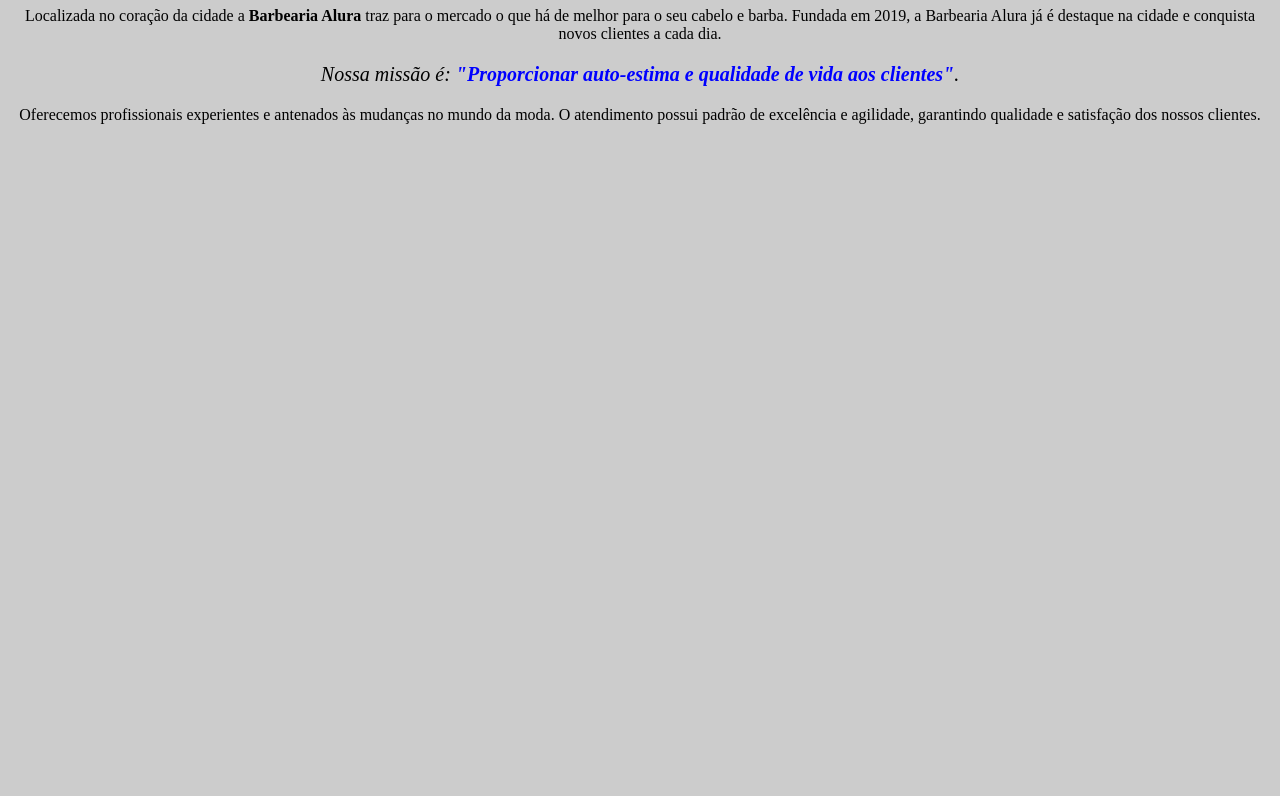
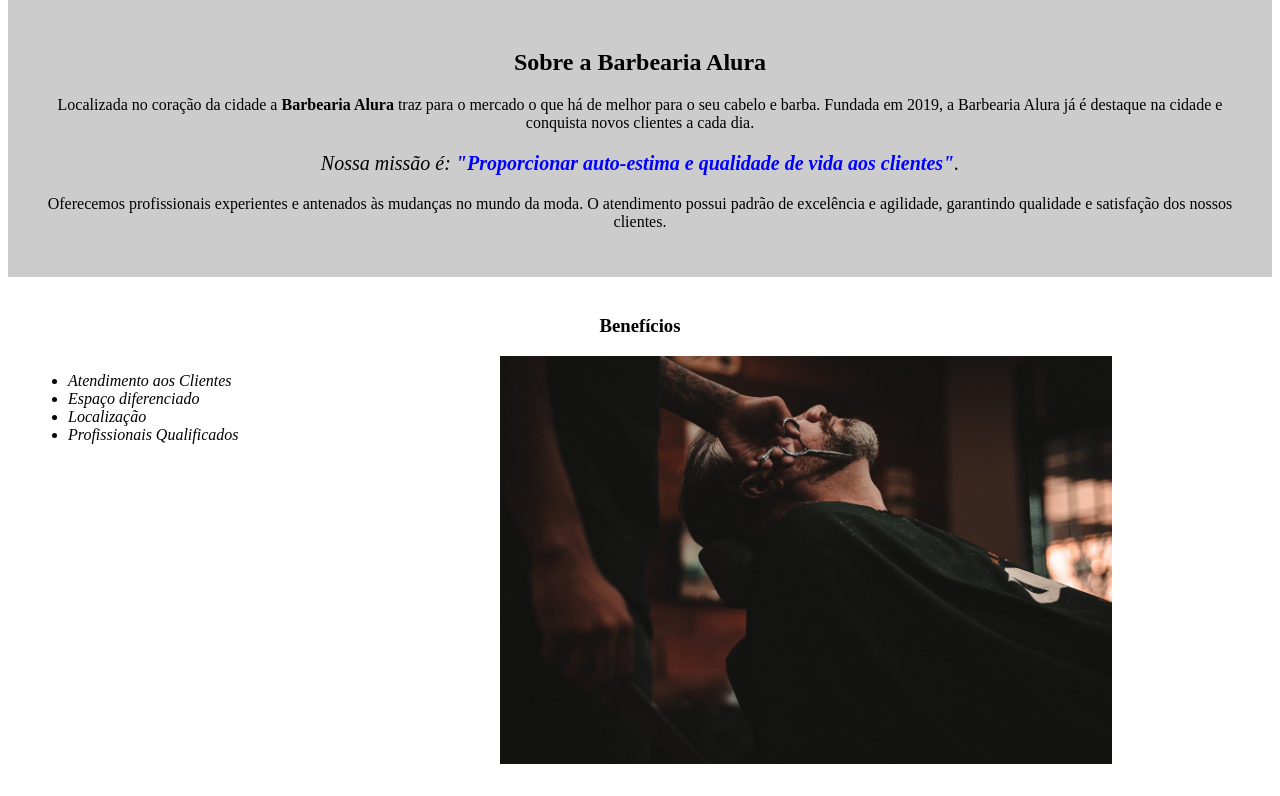
Before and after one commit to RufoAnna/Curso-Barbearia-Alura, a plain HTML site: page index.html in a window 1280 px wide. Shown: the part 559-1355 px from the top of the page. Before the commit the page ends 800 px from the top, so only its background shows below. Drawn offline with Linux system fonts and the light colour scheme.

Commit message:
finalizando a primeira etapa

```diff
--- a/index.html
+++ b/index.html
@@ -9,13 +9,33 @@
   </head>
 
   <body>
+    <header>
+        <h1 class="titulo-principal">Barbearia Alura</h1>
+      </header>
     <img id="banner" src="banner.jpg">
-        <h1>Sobre a Barbearia Alura</h1>
+    <div class="principal">
+        <h2 class="titulo-centralizado">Sobre a Barbearia Alura</h2>
 
         <p>Localizada no coração da cidade a <strong>Barbearia Alura</strong> traz para o mercado o que há de melhor para o seu cabelo e barba. Fundada em 2019, a Barbearia Alura já é destaque na cidade e conquista novos clientes a cada dia.</p>
 
         <p id="missao"><em>Nossa missão é: <strong>"Proporcionar auto-estima e qualidade de vida aos clientes"</strong>.</em></p>
 
         <p>Oferecemos profissionais experientes e antenados às mudanças no mundo da moda. O atendimento possui padrão de excelência e agilidade, garantindo qualidade e satisfação dos nossos clientes.</p>
+</div>
+
+<div class="benefícios">
+ <h3 class="titulo-centralizado">Benefícios</h3>
+
+<ul>
+    <li class="itens">Atendimento aos Clientes</li>
+    <li class="itens">Espaço diferenciado</li>
+    <li class="itens">Localização</li>
+    <li class="itens">Profissionais Qualificados</li>
+
+</ul>
+
+<img src="beneficios.jpg" class="imagembeneficios">
+</div>
+
   </body>
 </html>
--- a/style.css
+++ b/style.css
@@ -1,14 +1,22 @@
 
 
 body{
-  background: #CCCCCC
+
 }
 
 #banner{
   width: 100%;
 }
 
-h1{
+.principal{
+  background: #CCCCCC;
+  padding: 30px;
+}
+.titulo-principal{
+  padding-left: 20px
+}
+
+.titulo-centralizado{
     text-align: center
 }
 
@@ -23,3 +31,24 @@ p {
 em strong{
   color: blue;
 }
+
+.itens {
+  font-style: italic
+}
+
+ul {
+   display: inline-block;
+   vertical-align: top;
+   width: 20%;
+   margin-right: 15%;
+}
+
+.benefícios{
+  background: #FFFFFF;
+  padding: 20px;
+}
+
+
+.imagembeneficios{
+  width: 50%
+}
```
Also changed, not shown: beneficios.jpg (added).
